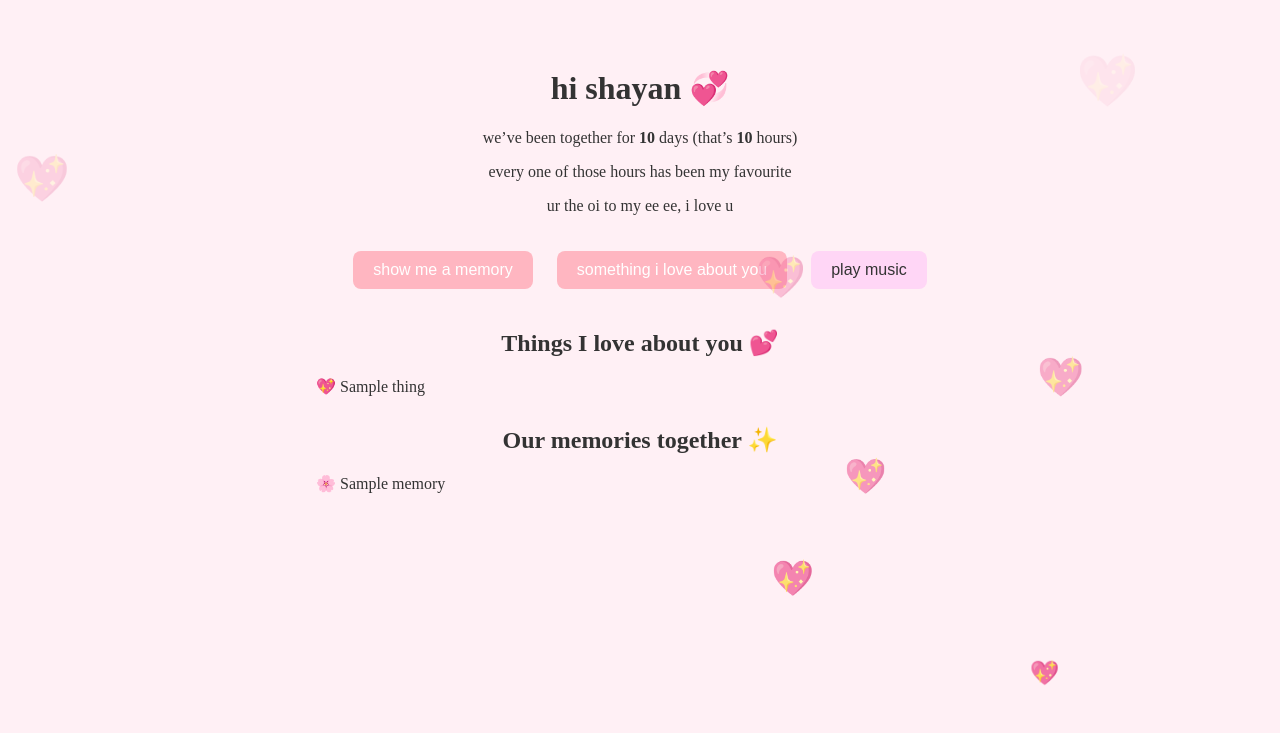
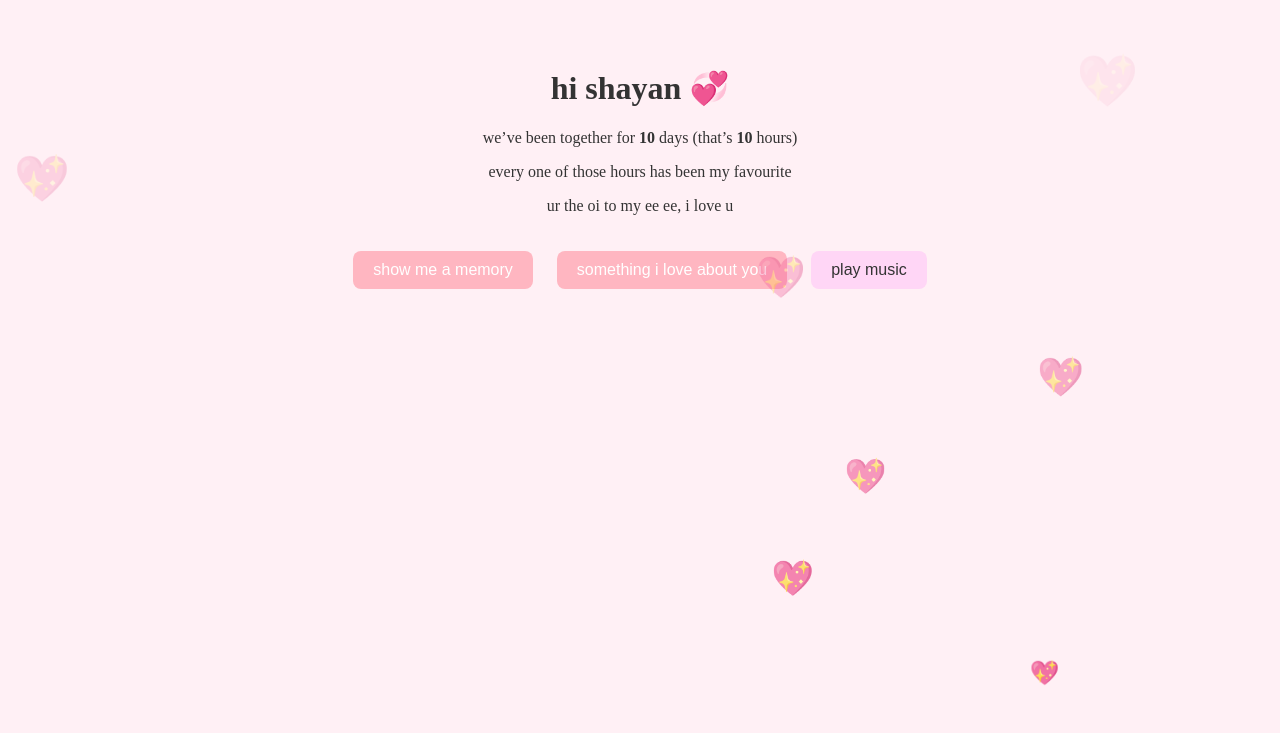
Before and after one commit to mishychrm/3mon-anniv, a Flask app: template templates/index.html in a window 1280 px wide. Shown: the top 733 px of the page. Run offline with Flask 3, Linux system fonts and the light colour scheme; the template is opened without the code that fills it: most values are stand-ins (such as "Sample title", 1, 10 or a date in 2020).

Commit message:
cleaned up lists; show one random memory or love on button click 💖

```diff
--- a/templates/index.html
+++ b/templates/index.html
@@ -88,19 +88,7 @@
 
     <div id="result"></div>
     <div style="margin: 30px 0;"></div>
-<h2>Things I love about you 💕</h2>
-<ul style="list-style-type: '💖 '; padding-left: 0; text-align: left; max-width: 600px; margin: 0 auto;">
-  {% for thing in about %}
-    <li style="margin-bottom: 10px;">{{ thing }}</li>
-  {% endfor %}
-</ul>
 <div style="margin: 30px 0;"></div>
-<h2>Our memories together ✨</h2>
-<ul style="list-style-type: '🌸 '; padding-left: 0; text-align: left; max-width: 600px; margin: 0 auto;">
-  {% for memory in memories %}
-    <li style="margin-bottom: 10px;">{{ memory }}</li>
-  {% endfor %}
-</ul>
 
     <audio id="bg-music">
         <source src="{{ url_for('static', filename='24hourssong.mp3') }}" type="audio/mpeg">
```
